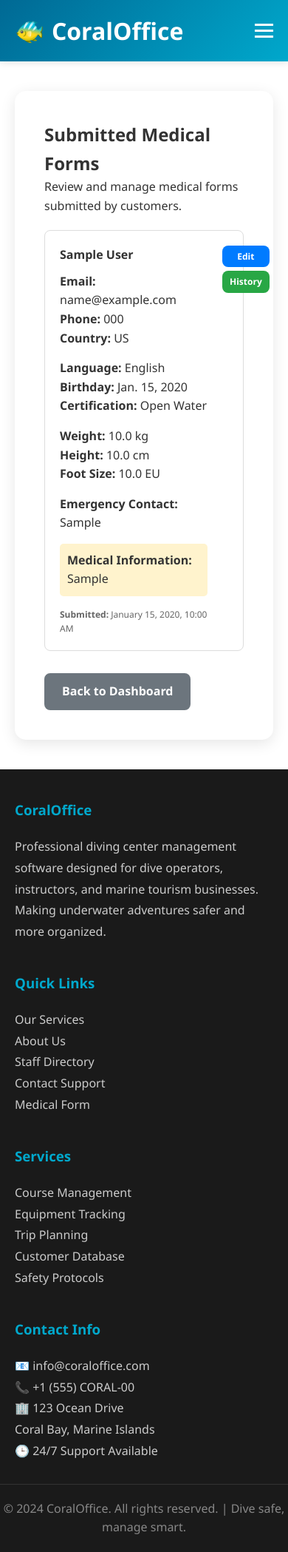
After one commit to renekendeins/coraloffice, a Django app: page /users/medical-forms/ in a window 390 px wide. The commit adds this page. Shown: the whole page at 74% size. Run offline with Django 5.2, Linux system fonts and the light colour scheme; a user stored in the database is signed in; tables that the repository leaves empty hold one stand-in row (values such as "Sample post").

Commit message:
Assistant checkpoint: Added medical forms dashboard section and updated navigation
Assistant generated file changes:
- users/views.py: Add medical forms view
- users/urls.py: Add medical forms list URL
- users/templates/users/medical_forms_list.html: Create medical forms list template
- users/templates/users/diving_center_dashboard.html: Add medical forms section to dashboard
- home/templates/home/base.html: Update navigation for logged-in users, Update mobile navigation for logged-in users, Add medical form link to footer

---

User prompt:

Add a new section in the dashboard to see all the medical forms submitted by users. Also a link in the footer to access the medical form to create a new one. Remove the Home, Services, Contact and About from the header when logged in and replace them with quick access to the same sections in the dashboard

Replit-Commit-Author: Assistant
Replit-Commit-Session-Id: 9f3f80b0-98d5-4231-af8f-cd0633a98953

```diff
--- a/home/templates/home/base.html
+++ b/home/templates/home/base.html
@@ -134,11 +134,19 @@
         <nav class="nav-container">
             <div class="logo">CoralOffice</div>
             <ul class="nav-menu">
+                {% if user.is_authenticated and user.userprofile.is_diving_center %}
+                    <li><a href="{% url 'users:diving_center_dashboard' %}">Dashboard</a></li>
+                    <li><a href="{% url 'users:customer_list' %}">Customers</a></li>
+                    <li><a href="{% url 'users:calendar_view' %}">Calendar</a></li>
+                    <li><a href="{% url 'users:diving_sites_list' %}">Sites</a></li>
+                    <li><a href="{% url 'users:inventory_list' %}">Inventory</a></li>
+                {% else %}
                     <li><a href="{% url 'home:home' %}">Home</a></li>
                     <li><a href="{% url 'home:services' %}">Services</a></li>
                     <li><a href="{% url 'home:about' %}">About</a></li>
                     <li><a href="{% url 'home:contact' %}">Contact</a></li>
                     <li><a href="{% url 'users:user_list' %}">Staff</a></li>
+                {% endif %}
             </ul>
             <div class="user-menu">
                 {% if user.is_authenticated %}
@@ -162,11 +170,19 @@
         <!-- Mobile Menu Overlay -->
         <div class="mobile-menu-overlay" id="mobileMenuOverlay">
             <div class="mobile-menu">
+                {% if user.is_authenticated and user.userprofile.is_diving_center %}
+                    <a href="{% url 'users:diving_center_dashboard' %}">Dashboard</a>
+                    <a href="{% url 'users:customer_list' %}">Customers</a>
+                    <a href="{% url 'users:calendar_view' %}">Calendar</a>
+                    <a href="{% url 'users:diving_sites_list' %}">Sites</a>
+                    <a href="{% url 'users:inventory_list' %}">Inventory</a>
+                {% else %}
                     <a href="{% url 'home:home' %}">Home</a>
                     <a href="{% url 'home:services' %}">Services</a>
                     <a href="{% url 'home:about' %}">About</a>
                     <a href="{% url 'home:contact' %}">Contact</a>
                     <a href="{% url 'users:user_list' %}">Staff</a>
+                {% endif %}
                 <div style="border-top: 1px solid rgba(255,255,255,0.3); margin: 20px 0; width: 200px;"></div>
                 {% if user.is_authenticated %}
                     <a href="{% url 'users:profile' %}">{{ user.username }}</a>
@@ -210,6 +226,7 @@
                 <p><a href="{% url 'home:about' %}">About Us</a></p>
                 <p><a href="{% url 'users:user_list' %}">Staff Directory</a></p>
                 <p><a href="{% url 'home:contact' %}">Contact Support</a></p>
+                <p><a href="{% url 'users:medical_form' %}">Medical Form</a></p>
             </div>
             <div class="footer-section">
                 <h3>Services</h3>
--- /dev/null
+++ b/users/templates/users/medical_forms_list.html
@@ -0,0 +1,74 @@
+
+{% extends 'users/base.html' %}
+
+{% block users_title %}Medical Forms - CoralOffice{% endblock %}
+
+{% block users_content %}
+<h2>Submitted Medical Forms</h2>
+<p>Review and manage medical forms submitted by customers.</p>
+
+{% if medical_forms %}
+    <div style="margin-top: 20px;">
+        {% for customer in medical_forms %}
+        <div style="border: 1px solid #ddd; padding: 20px; margin-bottom: 15px; border-radius: 8px; background: white;">
+            <div style="display: flex; justify-content: between; align-items: flex-start;">
+                <div style="flex: 1;">
+                    <h4>{{ customer.first_name }} {{ customer.last_name }}</h4>
+                    <div style="display: grid; grid-template-columns: repeat(auto-fit, minmax(200px, 1fr)); gap: 15px; margin-top: 10px;">
+                        <div>
+                            <strong>Email:</strong> {{ customer.email|default:"Not provided" }}<br>
+                            <strong>Phone:</strong> {{ customer.phone_number|default:"Not provided" }}<br>
+                            <strong>Country:</strong> {{ customer.country|default:"Not specified" }}
+                        </div>
+                        <div>
+                            <strong>Language:</strong> {{ customer.get_language_display }}<br>
+                            <strong>Birthday:</strong> {{ customer.birthday|default:"Not provided" }}<br>
+                            <strong>Certification:</strong> {{ customer.get_certification_level_display }}
+                        </div>
+                        <div>
+                            <strong>Weight:</strong> {{ customer.weight|default:"Not provided" }} kg<br>
+                            <strong>Height:</strong> {{ customer.height|default:"Not provided" }} cm<br>
+                            <strong>Foot Size:</strong> {{ customer.foot_size|default:"Not provided" }} EU
+                        </div>
+                    </div>
+
+                    {% if customer.emergency_contact %}
+                    <div style="margin-top: 15px;">
+                        <strong>Emergency Contact:</strong> {{ customer.emergency_contact }}
+                    </div>
+                    {% endif %}
+
+                    {% if customer.medical_conditions %}
+                    <div style="margin-top: 15px; padding: 10px; background: #fff3cd; border-radius: 5px;">
+                        <strong>Medical Information:</strong><br>
+                        <span style="white-space: pre-line;">{{ customer.medical_conditions }}</span>
+                    </div>
+                    {% endif %}
+
+                    <div style="margin-top: 15px; font-size: 12px; color: #666;">
+                        <strong>Submitted:</strong> {{ customer.created_at|date:"F j, Y, g:i A" }}
+                    </div>
+                </div>
+
+                <div style="margin-left: 20px; display: flex; flex-direction: column; gap: 5px;">
+                    <a href="{% url 'users:edit_customer' customer.id %}" class="btn" style="background: #007bff; padding: 5px 10px; font-size: 12px; text-align: center;">Edit</a>
+                    <a href="{% url 'users:customer_activity_history' customer.id %}" class="btn" style="background: #28a745; padding: 5px 10px; font-size: 12px; text-align: center;">History</a>
+                </div>
+            </div>
+        </div>
+        {% endfor %}
+    </div>
+{% else %}
+    <div style="text-align: center; padding: 40px; color: #666;">
+        <p>No medical forms have been submitted yet.</p>
+        <p>Share the medical form link with customers:</p>
+        <div style="background: #f8f9fa; padding: 10px; border-radius: 5px; margin-top: 10px;">
+            <code>{{ request.build_absolute_uri }}{% url 'users:medical_form' %}</code>
+        </div>
+    </div>
+{% endif %}
+
+<div style="margin-top: 30px;">
+    <a href="{% url 'users:diving_center_dashboard' %}" class="btn" style="background: #6c757d;">Back to Dashboard</a>
+</div>
+{% endblock %}
--- a/users/urls.py
+++ b/users/urls.py
@@ -53,4 +53,5 @@ urlpatterns = [
 
     # Medical Form (public access)
     path('forms/medical/', views.medical_form, name='medical_form'),
+    path('medical-forms/', views.medical_forms_list, name='medical_forms_list'),
 ]
--- a/users/views.py
+++ b/users/views.py
@@ -777,6 +777,16 @@ def delete_dive(request, dive_id):
     return render(request, 'users/delete_dive.html', {'dive': dive})
 
 
+@login_required
+def medical_forms_list(request):
+    if not request.user.userprofile.is_diving_center:
+        messages.error(request, 'Access denied.')
+        return redirect('users:profile')
+
+    medical_forms = Customer.objects.filter(diving_center=request.user).order_by('-created_at')
+    return render(request, 'users/medical_forms_list.html', {'medical_forms': medical_forms})
+
+
 # Medical Form (accessible without login)
 def medical_form(request):
     if request.method == 'POST':
```
Also changed, not shown: users/templates/users/diving_center_dashboard.html (+9 -0 lines). Lines whose indentation alone changed are shown as unchanged.
